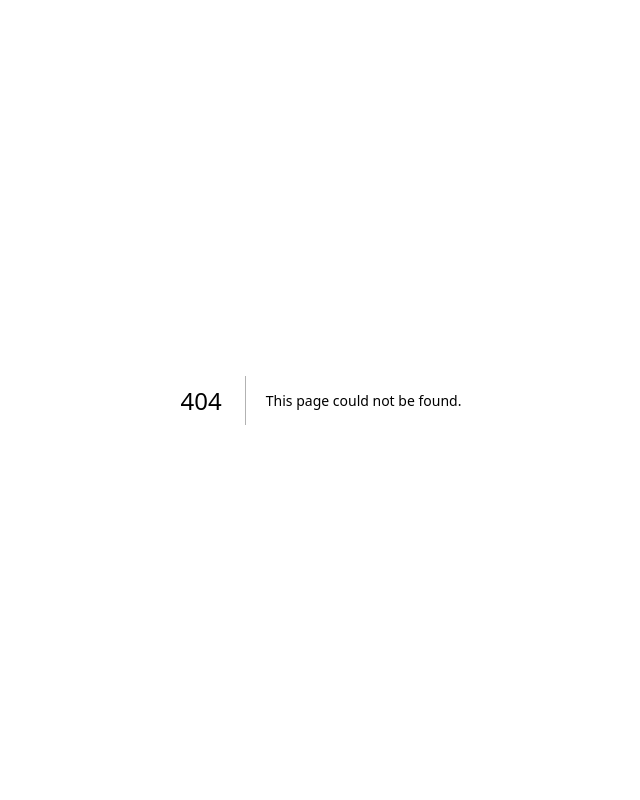
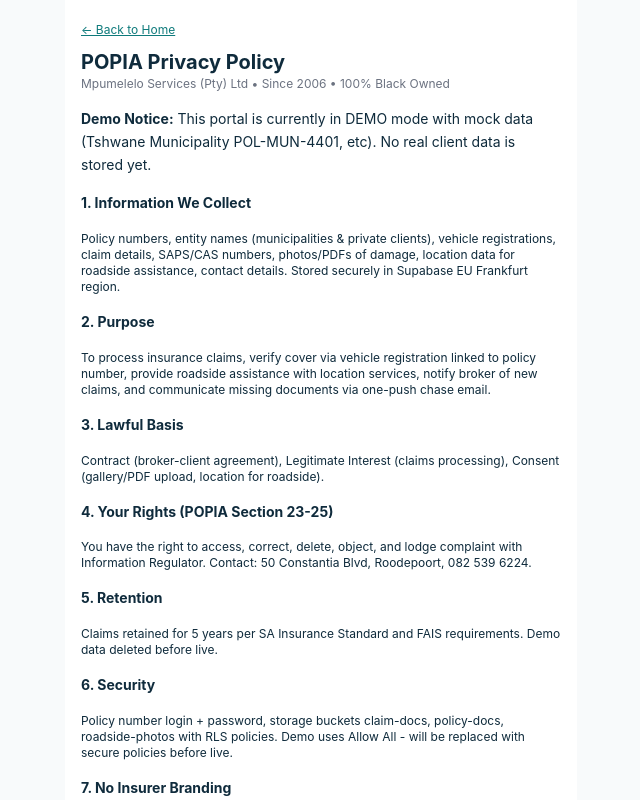
Before and after one commit to britsnico-commits/mpumelelo-portal, a Next.js app: page /privacy in a window 1280 px wide. Before the commit this address had no page. Shown: the top 800 px of the page, without its empty margins (319-959 px from the left). Built offline with nearby package versions, Linux system fonts and the light colour scheme.

Commit message:
Create page.tsx

```diff
--- /dev/null
+++ b/app/privacy/page.tsx
@@ -0,0 +1,38 @@
+export default function PrivacyPage() {
+  return (
+    <div className="p-4 max-w-lg mx-auto bg-white min-h-screen">
+      <a href="/" className="text-xs text-[#0E7A7B] underline">← Back to Home</a>
+      <h1 className="font-bold text-xl mt-2">POPIA Privacy Policy</h1>
+      <p className="text-xs text-gray-500">Mpumelelo Services (Pty) Ltd • Since 2006 • 100% Black Owned</p>
+
+      <div className="mt-4 space-y-4 text-sm leading-relaxed">
+        <p><b>Demo Notice:</b> This portal is currently in DEMO mode with mock data (Tshwane Municipality POL-MUN-4401, etc). No real client data is stored yet.</p>
+
+        <h2 className="font-bold mt-4">1. Information We Collect</h2>
+        <p className="text-xs">Policy numbers, entity names (municipalities & private clients), vehicle registrations, claim details, SAPS/CAS numbers, photos/PDFs of damage, location data for roadside assistance, contact details. Stored securely in Supabase EU Frankfurt region.</p>
+
+        <h2 className="font-bold">2. Purpose</h2>
+        <p className="text-xs">To process insurance claims, verify cover via vehicle registration linked to policy number, provide roadside assistance with location services, notify broker of new claims, and communicate missing documents via one-push chase email.</p>
+
+        <h2 className="font-bold">3. Lawful Basis</h2>
+        <p className="text-xs">Contract (broker-client agreement), Legitimate Interest (claims processing), Consent (gallery/PDF upload, location for roadside).</p>
+
+        <h2 className="font-bold">4. Your Rights (POPIA Section 23-25)</h2>
+        <p className="text-xs">You have the right to access, correct, delete, object, and lodge complaint with Information Regulator. Contact: 50 Constantia Blvd, Roodepoort, 082 539 6224.</p>
+
+        <h2 className="font-bold">5. Retention</h2>
+        <p className="text-xs">Claims retained for 5 years per SA Insurance Standard and FAIS requirements. Demo data deleted before live.</p>
+
+        <h2 className="font-bold">6. Security</h2>
+        <p className="text-xs">Policy number login + password, storage buckets claim-docs, policy-docs, roadside-photos with RLS policies. Demo uses Allow All - will be replaced with secure policies before live.</p>
+
+        <h2 className="font-bold">7. No Insurer Branding</h2>
+        <p className="text-xs">We are a broker, not insurer. We refer to "insurer/underwriter" only, no insurer brand names shown.</p>
+
+        <div className="mt-6 p-3 bg-teal-50 rounded-xl text-xs">
+          <b>Contact for POPIA requests:</b><br/>Mpumelelo Services, 50 Constantia Blvd, Roodepoort<br/>Tel: 082 539 6224<br/>Data stored: Supabase EU Frankfurt
+        </div>
+      </div>
+    </div>
+  )
+}
```
